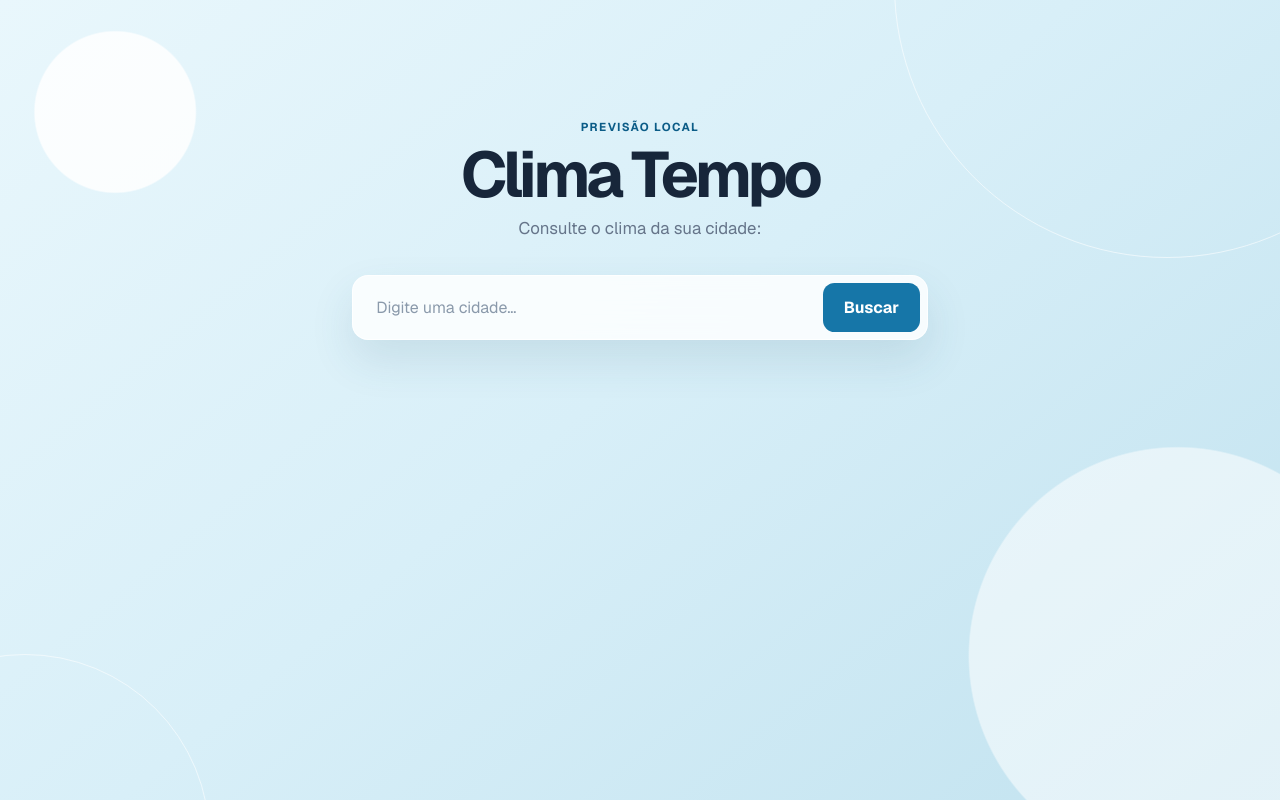
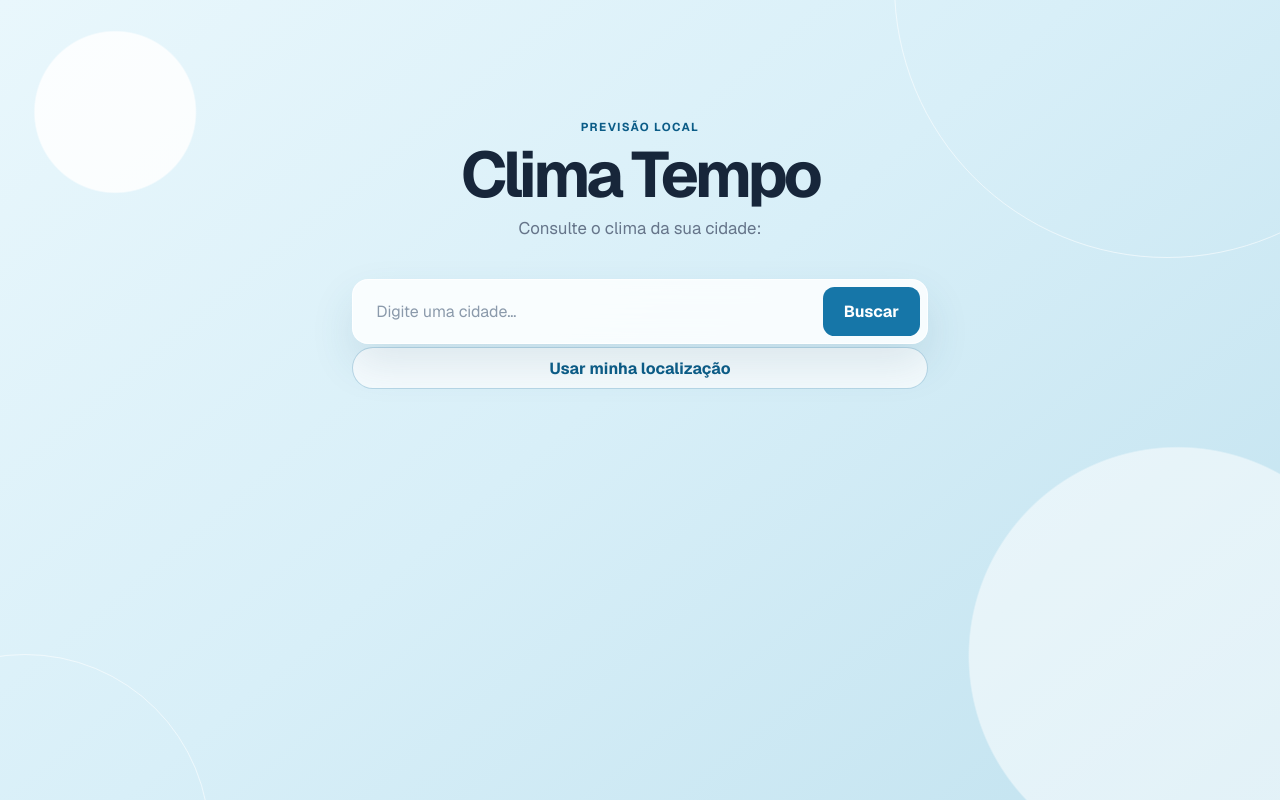
Before and after one commit to Lindomar-Jr/ClimaTempo, a Next.js app: page / in a window 1280 px wide. Built offline with nearby package versions, Linux system fonts and the light colour scheme.

Commit message:
feat: adiciona busca por localização atual

```diff
--- a/app/components/SearchCity.tsx
+++ b/app/components/SearchCity.tsx
@@ -3,9 +3,15 @@ import { useState } from 'react';
 
 interface SearchCityProps {
     aoBuscar: (cidade: string) => void;
+  aoUsarLocalizacao: () => void;
+  carregando: boolean;
 }
 
-export default function SearchCity({ aoBuscar }: SearchCityProps) {
+export default function SearchCity({
+  aoBuscar,
+  aoUsarLocalizacao,
+  carregando,
+}: SearchCityProps) {
 
     const [cidade, setCidade] = useState('');
 
@@ -20,18 +26,7 @@ export default function SearchCity({ aoBuscar }: SearchCityProps) {
     }
 
   return (
-/* No componente SearchCity, quando o usuário digita no input,
-   o onChange captura o valor e atualiza o estado cidade através de setCidade.*/
-
-/* Quando o botão é clicado, o evento onClick executa a função buscarCidade.
-
-   A função valida e remove espaços desnecessários da entrada.
-   Se houver uma cidade válida, executa aoBuscar(cidadeValida).
-
-   Como aoBuscar recebeu a referência da função buscarClima no componente Home,
-   executar aoBuscar(cidadeValida) faz com que buscarClima seja executada,
-   recebendo como parâmetro a cidade validada. */
-
+    <>
     <form className="search-panel"
       onSubmit={(event) => {
         event.preventDefault();
@@ -49,5 +44,15 @@ export default function SearchCity({ aoBuscar }: SearchCityProps) {
 
       <button type="submit">Buscar</button>
     </form>
+
+    <button
+      className="location-button"
+      type="button"
+      onClick={aoUsarLocalizacao}
+      disabled={carregando}
+    >
+      Usar minha localização
+    </button>
+    </>
   );
 }
--- a/app/globals.css
+++ b/app/globals.css
@@ -94,7 +94,7 @@ input {
 }
 
 .weather-header {
-	margin-bottom: 2.25rem;
+	margin-bottom: 2.5rem;
 	text-align: center;
 	animation: reveal 600ms ease both;
 }
@@ -171,6 +171,37 @@ input {
 
 .search-panel button:active {
 	transform: translateY(0);
+}
+
+.location-button {
+	display: block;
+	width: 100%;
+	cursor: pointer;
+	margin-top: 0.2rem;
+	border: 1px solid rgba(22, 118, 168, 0.28);
+	border-radius: 6rem;
+	padding: 0.6rem 1.3rem;
+	color: var(--accent-dark);
+	background: rgba(255, 255, 255, 0.72);
+	font-weight: 700;
+	transition: background 180ms ease, border-color 180ms ease, transform 180ms ease;
+}
+
+.location-button:hover:not(:disabled) {
+	border-color: var(--accent);
+	background: rgba(255, 255, 255, 0.94);
+	transform: translateY(-1px);
+}
+
+.location-button:focus-visible {
+	outline: 3px solid rgba(22, 118, 168, 0.28);
+	outline-offset: 2px;
+}
+
+.location-button:disabled,
+.search-panel button:disabled {
+	cursor: not-allowed;
+	opacity: 0.6;
 }
 
 .city-results {
@@ -352,7 +383,7 @@ input {
 	width: 5rem;
 	height: 5rem;
 	border-radius: 50%;
-	background: rgba(255, 255, 255, 0.55);
+	background: rgba(141, 184, 210, 0.36);
 	box-shadow: 0 0.5rem 1rem rgba(39, 126, 184, 0.1);
 }
 
@@ -502,7 +533,7 @@ input {
 	max-height: 54px;
 	padding: 0.2rem;
 	border-radius: 50%;
-	background: rgba(255, 255, 255, 0.68);
+	background: rgba(141, 184, 210, 0.36);
 	object-fit: contain;
 }
 
@@ -686,7 +717,7 @@ input {
 	max-height: 44px;
 	padding: 0.2rem;
 	border-radius: 50%;
-	background: rgba(234, 245, 251, 0.62);
+	background: rgba(141, 184, 210, 0.36);
 	object-fit: contain;
 }
 
--- /dev/null
+++ b/app/lib/bigDataCloud.ts
@@ -0,0 +1,39 @@
+import { CityResult } from '../types/city';
+
+interface BigDataCloudReverseGeocodingResponse {
+  city?: string;
+  localityName?: string;
+  principalSubdivision?: string;
+  countryName?: string;
+}
+
+export async function buscarCidadePorCoordenadas(
+  latitude: number,
+  longitude: number
+): Promise<CityResult> {
+  const parametros = new URLSearchParams({
+    latitude: latitude.toString(),
+    longitude: longitude.toString(),
+    localityLanguage: 'pt',
+  });
+
+  const resposta = await fetch(
+    `https://api.bigdatacloud.net/data/reverse-geocode-client?${parametros}`
+  );
+
+  if (!resposta.ok) {
+    throw new Error(
+      'Não foi possível identificar a cidade da sua localização.'
+    );
+  }
+
+  const dados: BigDataCloudReverseGeocodingResponse = await resposta.json();
+
+  return {
+    name: dados.city ?? dados.localityName ?? 'Minha localização',
+    country: dados.countryName ?? '',
+    admin1: dados.principalSubdivision ?? '',
+    latitude,
+    longitude,
+  };
+}
--- a/app/page.tsx
+++ b/app/page.tsx
@@ -11,6 +11,7 @@ import {
   buscarCidades,
   buscarClima as buscarClimaOpenMeteo,
 } from './lib/openMeteo';
+import { buscarCidadePorCoordenadas } from './lib/bigDataCloud';
 import {
   calcularCondicoesPredominantes,
   transformarPrevisaoHoraria,
@@ -30,6 +31,10 @@ export default function Home() {
 
     if (mensagem === 'Cidade não encontrada') {
       return `${mensagem}. Verifique o nome e tente novamente.`;
+    }
+
+    if (mensagem === 'Não foi possível identificar a cidade da sua localização.') {
+      return mensagem;
     }
 
     return `${mensagem}. Tente novamente em instantes.`;
@@ -61,14 +66,7 @@ export default function Home() {
   }
 
 
-// A página orquestra a seleção da localização e a busca da previsão,
-// mantendo a comunicação com a API isolada no serviço.
-  async function selecionarCidade(cidade: CityResult) {
-    setCidades([]);
-    setErro(null);
-    setCarregando(true);
-
-    try {
+  async function carregarClimaDaCidade(cidade: CityResult) {
     const dadosClima = await buscarClimaOpenMeteo(
       cidade.latitude,
       cidade.longitude
@@ -89,12 +87,76 @@ export default function Home() {
       hourly: previsaoHoraria,
     };
     setClima(dadosCompletos);
+  }
+
+  // A página orquestra a seleção da localização e a busca da previsão,
+  // mantendo a comunicação com as APIs isolada nos serviços.
+  async function selecionarCidade(cidade: CityResult) {
+    setCidades([]);
+    setErro(null);
+    setCarregando(true);
+
+    try {
+      await carregarClimaDaCidade(cidade);
     } catch (error) {
       setErro(formatarMensagemDeErro(error));
     } finally {
       setCarregando(false);
     }
-  };
+  }
+
+  async function usarLocalizacao() {
+    setErro(null);
+    setClima(null);
+    setCidades([]);
+    setCarregando(true);
+
+    try {
+      if (!navigator.geolocation) {
+        throw new Error(
+          'A localização não está disponível neste navegador. Tente novamente em outro navegador.'
+        );
+      }
+
+      const position = await new Promise<GeolocationPosition>(
+        (resolve, reject) => {
+          navigator.geolocation.getCurrentPosition(resolve, reject, {
+            enableHighAccuracy: false,
+            timeout: 10000,
+            maximumAge: 0,
+          });
+        }
+      );
+
+      const cidade = await buscarCidadePorCoordenadas(
+        position.coords.latitude,
+        position.coords.longitude
+      );
+      await carregarClimaDaCidade(cidade);
+    } catch (error) {
+      if (typeof error === 'object' && error !== null && 'code' in error) {
+        const codigo = (error as GeolocationPositionError).code;
+
+        if (codigo === 1) {
+          setErro(
+            'Permissão de localização negada. Habilite o acesso à localização nas configurações do navegador e tente novamente.'
+          );
+        } else if (codigo === 2) {
+          setErro(
+            'Não foi possível determinar sua localização no momento. Tente novamente.'
+          );
+        } else if (codigo === 3) {
+          setErro('A localização demorou mais que o esperado. Tente novamente.');
+        } else {
+          setErro(formatarMensagemDeErro(error));
+        }
+      } else {
+        setErro(formatarMensagemDeErro(error));
+      }
+    } finally {
+      setCarregando(false);
+    }
+  }
 
   return (
     <>
@@ -110,7 +172,11 @@ export default function Home() {
           <p>Consulte o clima da sua cidade:</p>
         </header>
 
-        <SearchCity aoBuscar={pesquisarCidades} />
+        <SearchCity
+          aoBuscar={pesquisarCidades}
+          aoUsarLocalizacao={usarLocalizacao}
+          carregando={carregando}
+        />
 
         {cidades.length > 0 && (
           <CityResults
```
Lines whose indentation alone changed are shown as unchanged.
